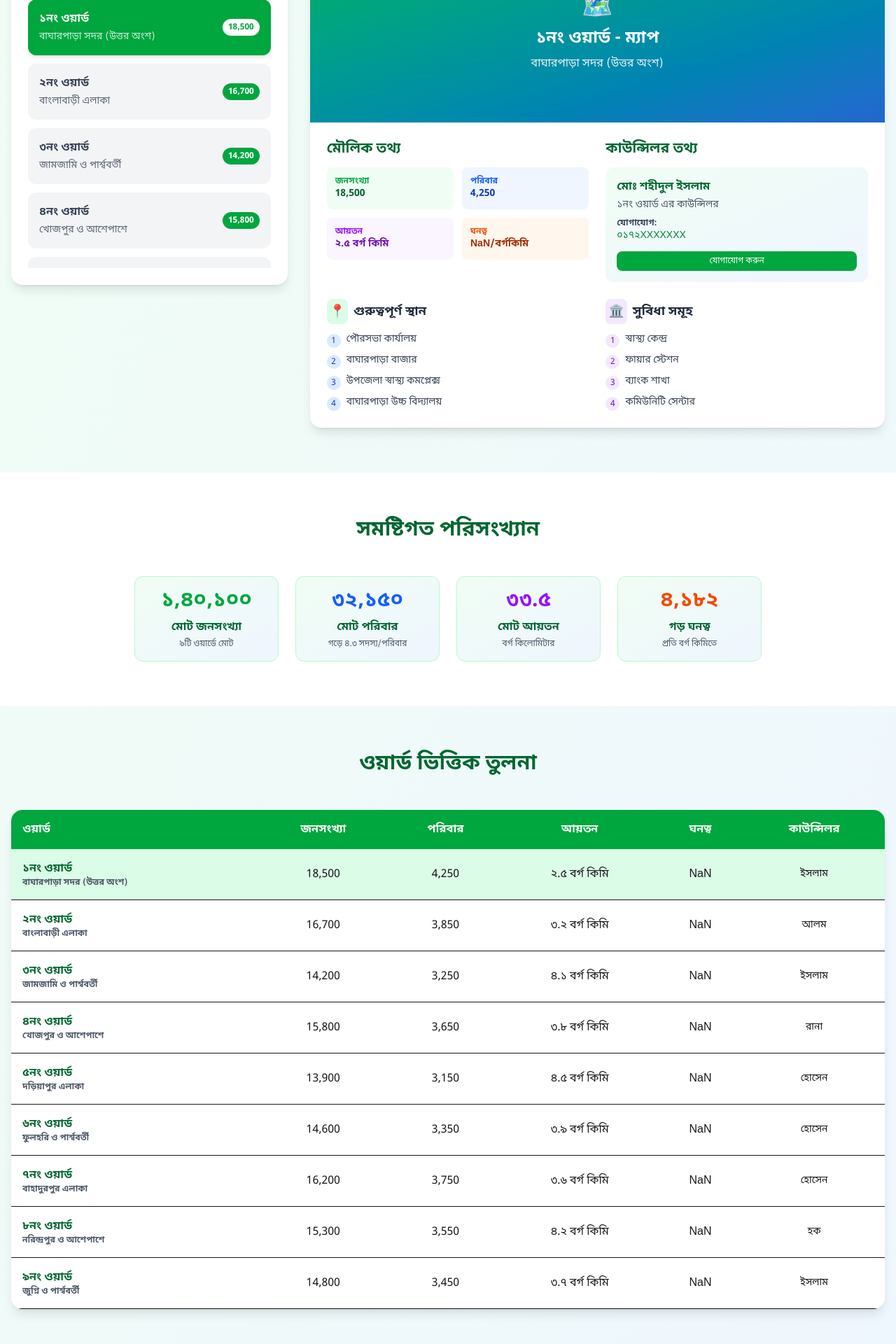
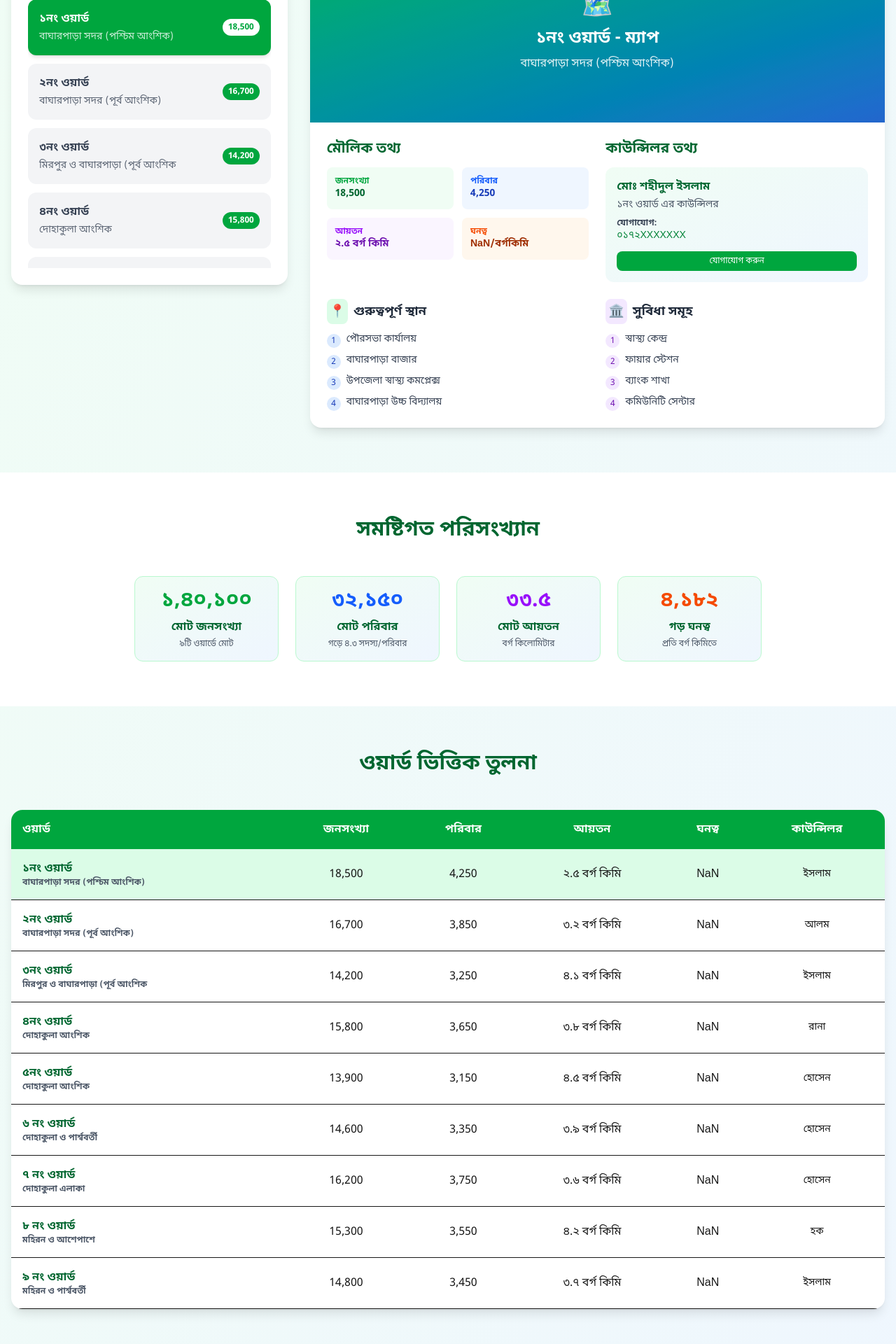
Before and after one commit to farhad-jadir/Bagherpara-Municiapality, a Next.js app: page /about/location in a window 1280 px wide. Shown: the part 760-2680 px from the top of the page at 70% size. Built offline with nearby package versions, Linux system fonts and the light colour scheme; no server answers.

Commit message:
location recorrection

```diff
--- a/src/app/about/location/page.tsx
+++ b/src/app/about/location/page.tsx
@@ -58,7 +58,7 @@ export default function Location() {
     {
       id: 1,
       name: "১নং ওয়ার্ড",
-      area: "বাঘারপাড়া সদর (উত্তর অংশ)",
+      area: "বাঘারপাড়া সদর (পশ্চিম আংশিক)",
       population: 18500,
       households: 4250,
       councilor: "মোঃ শহীদুল ইসলাম",
@@ -81,14 +81,14 @@ export default function Location() {
     {
       id: 2,
       name: "২নং ওয়ার্ড",
-      area: "বাংলাবাড়ী এলাকা",
+      area: "বাঘারপাড়া সদর (পূর্ব আংশিক)",
       population: 16700,
       households: 3850,
       councilor: "মোঃ জাহাঙ্গীর আলম",
       contact: "০১৮২XXXXXXX",
       landmarks: [
-        "বাংলাবাড়ী বাজার",
-        "বাংলাবাড়ী মসজিদ",
+        "বাঘারপাড়া বাজার",
+        "বাঘারপাড়া মসজিদ",
         "প্রাথমিক বিদ্যালয়",
         "কমিউনিটি ক্লিনিক"
       ],
@@ -104,13 +104,13 @@ export default function Location() {
     {
       id: 3,
       name: "৩নং ওয়ার্ড",
-      area: "জামজামি ও পার্শ্ববর্তী",
+      area: "মিরপুর ও বাঘারপাড়া (পূর্ব আংশিক",
       population: 14200,
       households: 3250,
       councilor: "মোঃ রবিউল ইসলাম",
       contact: "০১৯২XXXXXXX",
       landmarks: [
-        "জামজামি বাজার",
+        "বাঘারপাড়া বাজার",
         "নদী ঘাট",
         "মাধ্যমিক বিদ্যালয়",
         "কৃষি অফিস"
@@ -127,13 +127,13 @@ export default function Location() {
     {
       id: 4,
       name: "৪নং ওয়ার্ড",
-      area: "খোজপুর ও আশেপাশে",
+      area: "দোহাকুলা আংশিক",
       population: 15800,
       households: 3650,
       councilor: "মোঃ সোহেল রানা",
       contact: "০১৬২XXXXXXX",
       landmarks: [
-        "খোজপুর হাট",
+        "দোহাকুলা",
         "স্বাস্থ্য উপকেন্দ্র",
         "কলেজ",
         "বাস স্ট্যান্ড"
@@ -150,13 +150,13 @@ export default function Location() {
     {
       id: 5,
       name: "৫নং ওয়ার্ড",
-      area: "দড়িয়াপুর এলাকা",
+      area: "দোহাকুলা আংশিক",
       population: 13900,
       households: 3150,
       councilor: "মোঃ ইকবাল হোসেন",
       contact: "০১৫২XXXXXXX",
       landmarks: [
-        "দড়িয়াপুর বাজার",
+        "দোহাকুলা বাজার",
         "নদী ব্রিজ",
         "প্রাইমারি স্কুল",
         "মন্দির"
@@ -172,14 +172,14 @@ export default function Location() {
     },
     {
       id: 6,
-      name: "৬নং ওয়ার্ড",
-      area: "ফুলহরি ও পার্শ্ববর্তী",
+      name: "৬ নং ওয়ার্ড",
+      area: "দোহাকুলা ও পার্শ্ববর্তী",
       population: 14600,
       households: 3350,
       councilor: "মোঃ আলমগীর হোসেন",
       contact: "০১৩২XXXXXXX",
       landmarks: [
-        "ফুলহরি বাজার",
+        "দোহাকুলা বাজার",
         "কমিউনিটি সেন্টার",
         "হাই স্কুল",
         "নদী পার"
@@ -195,14 +195,14 @@ export default function Location() {
     },
     {
       id: 7,
-      name: "৭নং ওয়ার্ড",
-      area: "বাহাদুরপুর এলাকা",
+      name: "৭ নং ওয়ার্ড",
+      area: "দোহাকুলা এলাকা",
       population: 16200,
       households: 3750,
       councilor: "মোঃ সাজ্জাদ হোসেন",
       contact: "০১৪২XXXXXXX",
       landmarks: [
-        "বাহাদুরপুর মার্কেট",
+        "দোহাকুলা বাজার",
         "মসজিদ",
         "প্রাইমারি স্কুল",
         "কৃষি ফার্ম"
@@ -218,15 +218,15 @@ export default function Location() {
     },
     {
       id: 8,
-      name: "৮নং ওয়ার্ড",
-      area: "নরিন্দ্রপুর ও আশেপাশে",
+      name: "৮ নং ওয়ার্ড",
+      area: "মহিরন ও আশেপাশে",
       population: 15300,
       households: 3550,
       councilor: "মোঃ নাজমুল হক",
       contact: "০১২২XXXXXXX",
       landmarks: [
-        "নরিন্দ্রপুর হাট",
-        "স্বাস্থ্য ক্লিনিক",
+        "চৌরাস্তা বাজার",
+        "উপজেলা স্বাস্থ্য কমপ্লেক্স",
         "মাধ্যমিক বিদ্যালয়",
         "নদী বাঁধ"
       ],
@@ -241,14 +241,14 @@ export default function Location() {
     },
     {
       id: 9,
-      name: "৯নং ওয়ার্ড",
-      area: "জুগ্নি ও পার্শ্ববর্তী",
+      name: "৯ নং ওয়ার্ড",
+      area: "মহিরন ও পার্শ্ববর্তী",
       population: 14800,
       households: 3450,
       councilor: "মোঃ আশরাফুল ইসলাম",
       contact: "০১১২XXXXXXX",
       landmarks: [
-        "জুগ্নি বাজার",
+        "প্রশিকা মোড়",
         "প্রাথমিক বিদ্যালয়",
         "মসজিদ",
         "কমিউনিটি হল"
```
